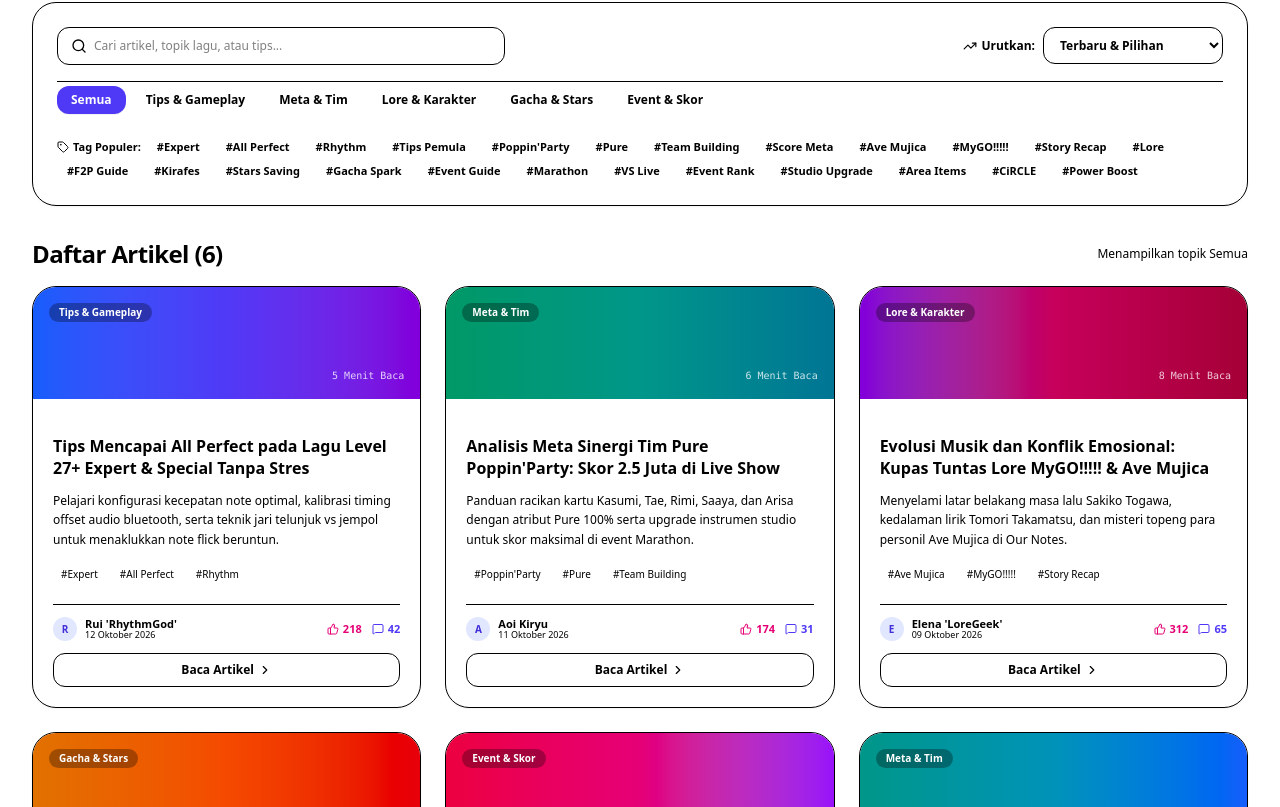
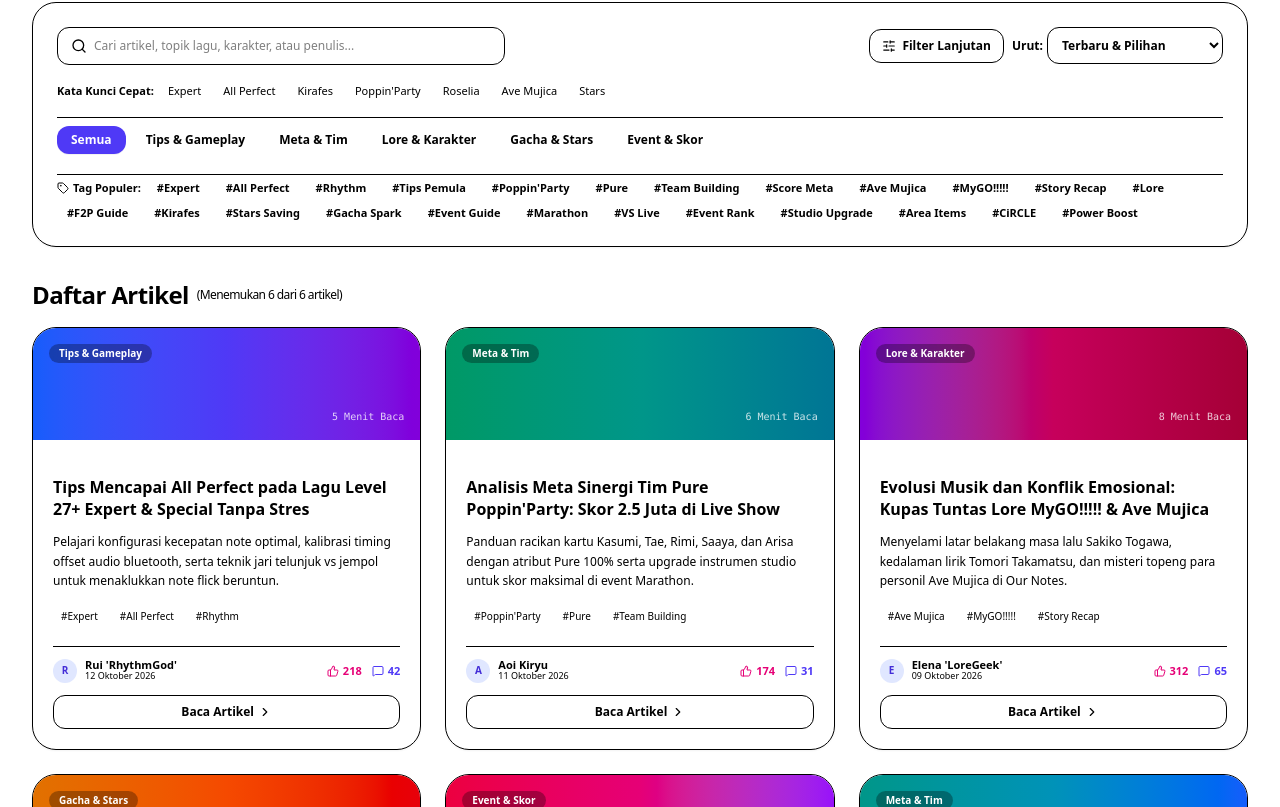
Before and after one commit to leonorexyz/OurNotes, a Next.js app: page /blog in a window 1280 px wide. Shown: the part 813-1620 px from the top of the page. Built offline with nearby package versions, Linux system fonts and the light colour scheme.

Commit message:
feat(blog): add multi-faceted filtering, search suggestions, and active filter chips

```diff
--- a/src/app/blog/page.tsx
+++ b/src/app/blog/page.tsx
@@ -1,6 +1,6 @@
 "use client";
 
-import { useState, useMemo } from "react";
+import { useState, useMemo, useEffect } from "react";
 import Link from "next/link";
 import { Navbar } from "@/components/Navbar";
 import { Footer } from "@/components/Footer";
@@ -22,29 +22,71 @@ import {
   CheckCircle2,
   Share2,
   X,
+  SlidersHorizontal,
+  Flame,
+  RotateCcw,
 } from "lucide-react";
-import { BLOG_POSTS_DATA, BlogPost } from "@/data/blogData";
+import {
+  BLOG_POSTS_DATA,
+  BlogPost,
+  slugifyTag,
+  REVERSE_CATEGORY_MAP,
+} from "@/data/blogData";
 
 export default function BlogPage() {
+  const [customPosts, setCustomPosts] = useState<BlogPost[]>([]);
   const [searchQuery, setSearchQuery] = useState("");
   const [selectedCategory, setSelectedCategory] = useState<string>("Semua");
   const [selectedTag, setSelectedTag] = useState<string | null>(null);
+  const [readTimeFilter, setReadTimeFilter] = useState<string>("all");
+  const [likesFilter, setLikesFilter] = useState<number>(0);
   const [sortBy, setSortBy] = useState<"latest" | "popular" | "comments">("latest");
+  const [showAdvancedFilters, setShowAdvancedFilters] = useState(false);
+
+  // Load custom user articles from localStorage
+  useEffect(() => {
+    try {
+      const stored = localStorage.getItem("ournotes_custom_blog_posts");
+      if (stored) {
+        setCustomPosts(JSON.parse(stored));
+      }
+    } catch (err) {
+      console.warn("Storage error", err);
+    }
+  }, []);
+
+  // Combined articles list
+  const allPosts = useMemo(() => {
+    // Avoid duplicates by id
+    const customIds = new Set(customPosts.map((p) => p.id));
+    const defaultFiltered = BLOG_POSTS_DATA.filter((p) => !customIds.has(p.id));
+    return [...customPosts, ...defaultFiltered];
+  }, [customPosts]);
 
   // Extract all unique tags
   const allTags = useMemo(() => {
     const set = new Set<string>();
-    BLOG_POSTS_DATA.forEach((post) => {
+    allPosts.forEach((post) => {
       post.tags.forEach((t) => set.add(t));
     });
     return Array.from(set);
-  }, []);
+  }, [allPosts]);
 
-  const categories = ["Semua", "Tips & Gameplay", "Meta & Tim", "Lore & Karakter", "Gacha & Stars", "Event & Skor"];
+  const categories = [
+    "Semua",
+    "Tips & Gameplay",
+    "Meta & Tim",
+    "Lore & Karakter",
+    "Gacha & Stars",
+    "Event & Skor",
+  ];
+
+  // Search suggestions
+  const searchSuggestions = ["Expert", "All Perfect", "Kirafes", "Poppin'Party", "Roselia", "Ave Mujica", "Stars"];
 
   // Filtered & sorted posts
   const filteredPosts = useMemo(() => {
-    let result = [...BLOG_POSTS_DATA];
+    let result = [...allPosts];
 
     if (selectedCategory !== "Semua") {
       result = result.filter((p) => p.category === selectedCategory);
@@ -52,6 +94,27 @@ export default function BlogPage() {
 
     if (selectedTag) {
       result = result.filter((p) => p.tags.includes(selectedTag));
+    }
+
+    if (likesFilter > 0) {
+      result = result.filter((p) => p.likes >= likesFilter);
+    }
+
+    if (readTimeFilter === "short") {
+      result = result.filter((p) => {
+        const min = parseInt(p.readTime) || 4;
+        return min <= 4;
+      });
+    } else if (readTimeFilter === "medium") {
+      result = result.filter((p) => {
+        const min = parseInt(p.readTime) || 5;
+        return min >= 5 && min <= 6;
+      });
+    } else if (readTimeFilter === "long") {
+      result = result.filter((p) => {
+        const min = parseInt(p.readTime) || 7;
+        return min >= 7;
+      });
     }
 
     if (searchQuery.trim()) {
@@ -70,16 +133,32 @@ export default function BlogPage() {
     } else if (sortBy === "comments") {
       result.sort((a, b) => b.commentsCount - a.commentsCount);
     } else {
-      // latest
+      // latest / featured
       result.sort((a, b) => (b.isFeatured ? 1 : 0) - (a.isFeatured ? 1 : 0));
     }
 
     return result;
-  }, [selectedCategory, selectedTag, searchQuery, sortBy]);
+  }, [allPosts, selectedCategory, selectedTag, likesFilter, readTimeFilter, searchQuery, sortBy]);
 
   const featuredPost = useMemo(() => {
-    return BLOG_POSTS_DATA.find((p) => p.isFeatured) || BLOG_POSTS_DATA[0];
-  }, []);
+    return allPosts.find((p) => p.isFeatured) || allPosts[0];
+  }, [allPosts]);
+
+  const hasActiveFilters =
+    searchQuery.trim() !== "" ||
+    selectedCategory !== "Semua" ||
+    selectedTag !== null ||
+    readTimeFilter !== "all" ||
+    likesFilter > 0;
+
+  const handleResetFilters = () => {
+    setSearchQuery("");
+    setSelectedCategory("Semua");
+    setSelectedTag(null);
+    setReadTimeFilter("all");
+    setLikesFilter(0);
+    setSortBy("latest");
+  };
 
   return (
     <div className="min-h-screen flex flex-col bg-background text-foreground antialiased selection:bg-pink-500 selection:text-white">
@@ -111,17 +190,22 @@ export default function BlogPage() {
             </p>
           </div>
 
-          {/* Quick Action Button */}
-          <div className="mt-6 pt-5 border-t border-indigo-200/40 dark:border-indigo-900/40 flex items-center justify-between flex-wrap gap-3 text-xs">
+          {/* Quick Metrics Bar & CTA */}
+          <div className="mt-6 pt-5 border-t border-indigo-200/40 dark:border-indigo-900/40 flex items-center justify-between flex-wrap gap-4 text-xs">
             <div className="flex items-center gap-4">
               <div>
                 <span className="text-muted-foreground text-[11px] block">Total Artikel:</span>
-                <strong className="text-foreground font-bold">{BLOG_POSTS_DATA.length} Artikel</strong>
+                <strong className="text-foreground font-bold">{allPosts.length} Artikel</strong>
               </div>
               <div className="h-6 w-px bg-border" />
               <div>
                 <span className="text-muted-foreground text-[11px] block">Kategori Topik:</span>
                 <strong className="text-indigo-600 font-bold">{categories.length - 1} Kategori</strong>
+              </div>
+              <div className="h-6 w-px bg-border" />
+              <div>
+                <span className="text-muted-foreground text-[11px] block">Tag Unik:</span>
+                <strong className="text-foreground font-bold">{allTags.length} Tag</strong>
               </div>
             </div>
 
@@ -136,7 +220,7 @@ export default function BlogPage() {
         </div>
 
         {/* Spotlight Featured Article */}
-        {featuredPost && (
+        {featuredPost && !hasActiveFilters && (
           <section className="space-y-3">
             <div className="flex items-center gap-2 text-xs font-bold text-indigo-600 uppercase tracking-wider">
               <Sparkles className="h-4 w-4" />
@@ -173,12 +257,13 @@ export default function BlogPage() {
 
                   <div className="flex items-center gap-2 flex-wrap pt-2">
                     {featuredPost.tags.map((t) => (
-                      <span
+                      <Link
                         key={t}
-                        className="px-2.5 py-1 rounded-lg bg-muted text-[11px] font-medium text-muted-foreground"
+                        href={`/blog/tag/${slugifyTag(t)}`}
+                        className="px-2.5 py-1 rounded-lg bg-muted hover:bg-muted/80 text-[11px] font-medium text-muted-foreground hover:text-indigo-600 transition-colors"
                       >
                         #{t}
-                      </span>
+                      </Link>
                     ))}
                   </div>
                 </div>
@@ -214,38 +299,48 @@ export default function BlogPage() {
 
         {/* Filter, Search & Tag Cloud Bar */}
         <section className="space-y-4 rounded-3xl border border-border bg-card p-5 sm:p-6 shadow-xs">
-          {/* Top Row: Search and Sort */}
+          {/* Top Row: Search Input and Sort Dropdown */}
           <div className="flex flex-col sm:flex-row items-stretch sm:items-center justify-between gap-3">
-            {/* Search Input */}
+            {/* Search Input with quick clear */}
             <div className="relative flex-1 max-w-md">
               <Search className="absolute left-3.5 top-1/2 -translate-y-1/2 h-4 w-4 text-muted-foreground" />
               <input
                 type="text"
-                placeholder="Cari artikel, topik lagu, atau tips..."
+                placeholder="Cari artikel, topik lagu, karakter, atau penulis..."
                 value={searchQuery}
                 onChange={(e) => setSearchQuery(e.target.value)}
-                className="w-full pl-9 pr-3.5 py-2.5 rounded-xl border border-input bg-muted/20 text-xs focus:border-indigo-500 focus:outline-none"
+                className="w-full pl-9 pr-8 py-2.5 rounded-xl border border-input bg-muted/20 text-xs focus:border-indigo-500 focus:outline-none"
               />
               {searchQuery && (
                 <button
                   onClick={() => setSearchQuery("")}
-                  className="absolute right-3 top-1/2 -translate-y-1/2 text-muted-foreground hover:text-foreground"
+                  className="absolute right-2.5 top-1/2 -translate-y-1/2 p-1 text-muted-foreground hover:text-foreground"
                 >
                   <X className="h-3.5 w-3.5" />
                 </button>
               )}
             </div>
 
-            {/* Sort Dropdown */}
+            {/* Sort & Advanced Filter Toggle */}
             <div className="flex items-center gap-2 text-xs">
-              <span className="text-muted-foreground font-semibold flex items-center gap-1 shrink-0">
-                <TrendingUp className="h-3.5 w-3.5" />
-                Urutkan:
-              </span>
+              <button
+                onClick={() => setShowAdvancedFilters(!showAdvancedFilters)}
+                className={`inline-flex items-center gap-1.5 px-3 py-2 rounded-xl border font-bold transition-colors cursor-pointer ${
+                  showAdvancedFilters
+                    ? "border-indigo-300 bg-indigo-50 dark:bg-indigo-950 text-indigo-700 dark:text-indigo-300"
+                    : "border-border bg-card hover:bg-muted text-muted-foreground"
+                }`}
+              >
+                <SlidersHorizontal className="h-3.5 w-3.5" />
+                <span>Filter Lanjutan</span>
+              </button>
+
+              <div className="flex items-center gap-1">
+                <span className="text-muted-foreground font-semibold shrink-0">Urut:</span>
                 <select
                   value={sortBy}
                   onChange={(e) => setSortBy(e.target.value as any)}
-                className="rounded-xl border border-input bg-card px-3 py-2 text-xs font-semibold focus:border-indigo-500 focus:outline-none cursor-pointer"
+                  className="rounded-xl border border-input bg-card px-2.5 py-2 text-xs font-semibold focus:border-indigo-500 focus:outline-none cursor-pointer"
                 >
                   <option value="latest">Terbaru & Pilihan</option>
                   <option value="popular">Paling Banyak Disukai</option>
@@ -253,9 +348,24 @@ export default function BlogPage() {
                 </select>
               </div>
             </div>
+          </div>
 
-          {/* Category Tabs */}
-          <div className="flex items-center gap-1.5 overflow-x-auto pb-1 text-xs pt-1 border-t border-border/50">
+          {/* Quick Search Suggestions */}
+          <div className="flex items-center gap-1.5 flex-wrap text-[11px] text-muted-foreground">
+            <span className="font-semibold">Kata Kunci Cepat:</span>
+            {searchSuggestions.map((s) => (
+              <button
+                key={s}
+                onClick={() => setSearchQuery(s)}
+                className="px-2 py-0.5 rounded-md bg-muted/60 hover:bg-muted text-foreground transition-colors cursor-pointer"
+              >
+                {s}
+              </button>
+            ))}
+          </div>
+
+          {/* Category Tabs Bar */}
+          <div className="flex items-center gap-1.5 overflow-x-auto pb-1 text-xs pt-2 border-t border-border/50">
             {categories.map((cat) => (
               <button
                 key={cat}
@@ -271,8 +381,44 @@ export default function BlogPage() {
             ))}
           </div>
 
+          {/* Advanced Multi-Facet Filter Drawer */}
+          {showAdvancedFilters && (
+            <div className="p-4 rounded-2xl bg-muted/20 border border-border/70 grid grid-cols-1 sm:grid-cols-2 gap-4 text-xs animate-in fade-in">
+              <div className="space-y-1.5">
+                <label className="font-bold text-foreground block">
+                  Durasi Membaca Artikel:
+                </label>
+                <select
+                  value={readTimeFilter}
+                  onChange={(e) => setReadTimeFilter(e.target.value)}
+                  className="w-full px-3 py-2 rounded-xl border border-input bg-card text-xs focus:border-indigo-500 focus:outline-none cursor-pointer"
+                >
+                  <option value="all">Semua Durasi Baca</option>
+                  <option value="short">Singkat (≤ 4 Menit Baca)</option>
+                  <option value="medium">Sedang (5 - 6 Menit Baca)</option>
+                  <option value="long">Mendalam (≥ 7 Menit Baca)</option>
+                </select>
+              </div>
+
+              <div className="space-y-1.5">
+                <label className="font-bold text-foreground block">
+                  Batas Minimal Suka (Upvote):
+                </label>
+                <select
+                  value={likesFilter}
+                  onChange={(e) => setLikesFilter(Number(e.target.value))}
+                  className="w-full px-3 py-2 rounded-xl border border-input bg-card text-xs focus:border-indigo-500 focus:outline-none cursor-pointer"
+                >
+                  <option value={0}>Semua Jumlah Suka</option>
+                  <option value={100}>Minimal 100+ Suka</option>
+                  <option value={200}>Minimal 200+ Suka</option>
+                </select>
+              </div>
+            </div>
+          )}
+
           {/* Tag Cloud Pills */}
-          <div className="flex items-center gap-1.5 flex-wrap text-xs pt-1">
+          <div className="flex items-center gap-1.5 flex-wrap text-xs pt-1 border-t border-border/50">
             <span className="text-muted-foreground text-[11px] font-bold flex items-center gap-1">
               <Tag className="h-3 w-3" />
               Tag Populer:
@@ -290,26 +436,91 @@ export default function BlogPage() {
                 #{tag}
               </button>
             ))}
+          </div>
+
+          {/* Active Filters Chips Bar */}
+          {hasActiveFilters && (
+            <div className="pt-2 border-t border-border/60 flex items-center justify-between flex-wrap gap-2 text-xs">
+              <div className="flex items-center gap-1.5 flex-wrap">
+                <span className="text-muted-foreground text-[11px] font-bold">Filter Aktif:</span>
+
+                {searchQuery && (
+                  <span className="inline-flex items-center gap-1 px-2.5 py-0.5 rounded-lg bg-indigo-50 dark:bg-indigo-950 text-indigo-700 dark:text-indigo-300 text-[11px] font-semibold">
+                    Cari: &quot;{searchQuery}&quot;
+                    <button onClick={() => setSearchQuery("")} className="hover:text-red-600">
+                      <X className="h-3 w-3" />
+                    </button>
+                  </span>
+                )}
+
+                {selectedCategory !== "Semua" && (
+                  <span className="inline-flex items-center gap-1 px-2.5 py-0.5 rounded-lg bg-indigo-50 dark:bg-indigo-950 text-indigo-700 dark:text-indigo-300 text-[11px] font-semibold">
+                    Kategori: {selectedCategory}
+                    <button onClick={() => setSelectedCategory("Semua")} className="hover:text-red-600">
+                      <X className="h-3 w-3" />
+                    </button>
+                  </span>
+                )}
+
                 {selectedTag && (
-              <button
-                onClick={() => setSelectedTag(null)}
-                className="text-[11px] text-pink-600 hover:underline font-bold ml-1"
-              >
-                Hapus Filter Tag
+                  <span className="inline-flex items-center gap-1 px-2.5 py-0.5 rounded-lg bg-indigo-50 dark:bg-indigo-950 text-indigo-700 dark:text-indigo-300 text-[11px] font-semibold">
+                    Tag: #{selectedTag}
+                    <button onClick={() => setSelectedTag(null)} className="hover:text-red-600">
+                      <X className="h-3 w-3" />
                     </button>
+                  </span>
+                )}
+
+                {readTimeFilter !== "all" && (
+                  <span className="inline-flex items-center gap-1 px-2.5 py-0.5 rounded-lg bg-indigo-50 dark:bg-indigo-950 text-indigo-700 dark:text-indigo-300 text-[11px] font-semibold">
+                    Durasi: {readTimeFilter}
+                    <button onClick={() => setReadTimeFilter("all")} className="hover:text-red-600">
+                      <X className="h-3 w-3" />
+                    </button>
+                  </span>
+                )}
+
+                {likesFilter > 0 && (
+                  <span className="inline-flex items-center gap-1 px-2.5 py-0.5 rounded-lg bg-indigo-50 dark:bg-indigo-950 text-indigo-700 dark:text-indigo-300 text-[11px] font-semibold">
+                    Suka: ≥{likesFilter}
+                    <button onClick={() => setLikesFilter(0)} className="hover:text-red-600">
+                      <X className="h-3 w-3" />
+                    </button>
+                  </span>
                 )}
               </div>
+
+              <button
+                onClick={handleResetFilters}
+                className="text-[11px] text-pink-600 hover:underline font-bold flex items-center gap-1 cursor-pointer"
+              >
+                <RotateCcw className="h-3 w-3" />
+                <span>Reset Semua Filter</span>
+              </button>
+            </div>
+          )}
         </section>
 
         {/* Blog Posts Grid */}
         <section className="space-y-4">
           <div className="flex items-center justify-between">
-            <h2 className="text-xl sm:text-2xl font-bold tracking-tight">
-              Daftar Artikel ({filteredPosts.length})
+            <h2 className="text-xl sm:text-2xl font-bold tracking-tight flex items-center gap-2">
+              <span>Daftar Artikel</span>
+              <span className="text-xs font-normal text-muted-foreground">
+                (Menemukan {filteredPosts.length} dari {allPosts.length} artikel)
+              </span>
             </h2>
-            <span className="text-xs text-muted-foreground">
-              Menampilkan topik {selectedCategory}
-            </span>
+
+            {/* Direct Link to Category or Tag Index */}
+            {selectedCategory !== "Semua" && (
+              <Link
+                href={`/blog/kategori/${REVERSE_CATEGORY_MAP[selectedCategory as BlogPost["category"]]}`}
+                className="text-xs font-bold text-indigo-600 hover:underline flex items-center gap-1"
+              >
+                <span>Halaman Kategori {selectedCategory}</span>
+                <ChevronRight className="h-3.5 w-3.5" />
+              </Link>
+            )}
           </div>
 
           {filteredPosts.length === 0 ? (
@@ -317,15 +528,11 @@ export default function BlogPage() {
               <FileText className="h-10 w-10 text-muted-foreground mx-auto stroke-1" />
               <h3 className="font-bold text-base text-foreground">Tidak ada artikel yang cocok</h3>
               <p className="text-xs text-muted-foreground max-w-sm mx-auto">
-                Coba ubah kata kunci pencarian atau bersihkan filter kategori dan tag.
+                Coba ubah kata kunci pencarian atau bersihkan filter kategori, tag, dan durasi membaca.
               </p>
               <button
-                onClick={() => {
-                  setSearchQuery("");
-                  setSelectedCategory("Semua");
-                  setSelectedTag(null);
-                }}
-                className="px-4 py-2 rounded-xl bg-indigo-600 text-white font-bold text-xs"
+                onClick={handleResetFilters}
+                className="px-4 py-2 rounded-xl bg-indigo-600 hover:bg-indigo-700 text-white font-bold text-xs cursor-pointer"
               >
                 Reset Semua Filter
               </button>
@@ -340,9 +547,12 @@ export default function BlogPage() {
                   <div className="space-y-4">
                     {/* Card Header Gradient */}
                     <div className={`h-28 bg-gradient-to-r ${post.coverImageBg} p-4 text-white relative flex flex-col justify-between`}>
-                      <span className="px-2.5 py-0.5 rounded-full bg-black/30 backdrop-blur-xs text-[10px] font-bold self-start">
+                      <Link
+                        href={`/blog/kategori/${REVERSE_CATEGORY_MAP[post.category] || "tips-gameplay"}`}
+                        className="px-2.5 py-0.5 rounded-full bg-black/30 backdrop-blur-xs text-[10px] font-bold self-start hover:bg-black/50 transition-colors"
+                      >
                         {post.category}
-                      </span>
+                      </Link>
                       <span className="text-[10px] text-white/80 font-mono self-end">
                         {post.readTime}
                       </span>
@@ -361,12 +571,13 @@ export default function BlogPage() {
                       {/* Tags */}
                       <div className="flex items-center gap-1.5 flex-wrap pt-1">
                         {post.tags.slice(0, 3).map((t) => (
-                          <span
+                          <Link
                             key={t}
-                            className="px-2 py-0.5 rounded-md bg-muted text-[10px] font-medium text-muted-foreground"
+                            href={`/blog/tag/${slugifyTag(t)}`}
+                            className="px-2 py-0.5 rounded-md bg-muted hover:bg-indigo-50 dark:hover:bg-indigo-950 text-[10px] font-medium text-muted-foreground hover:text-indigo-600 transition-colors"
                           >
                             #{t}
-                          </span>
+                          </Link>
                         ))}
                       </div>
                     </div>
```
Lines whose indentation alone changed are shown as unchanged.
